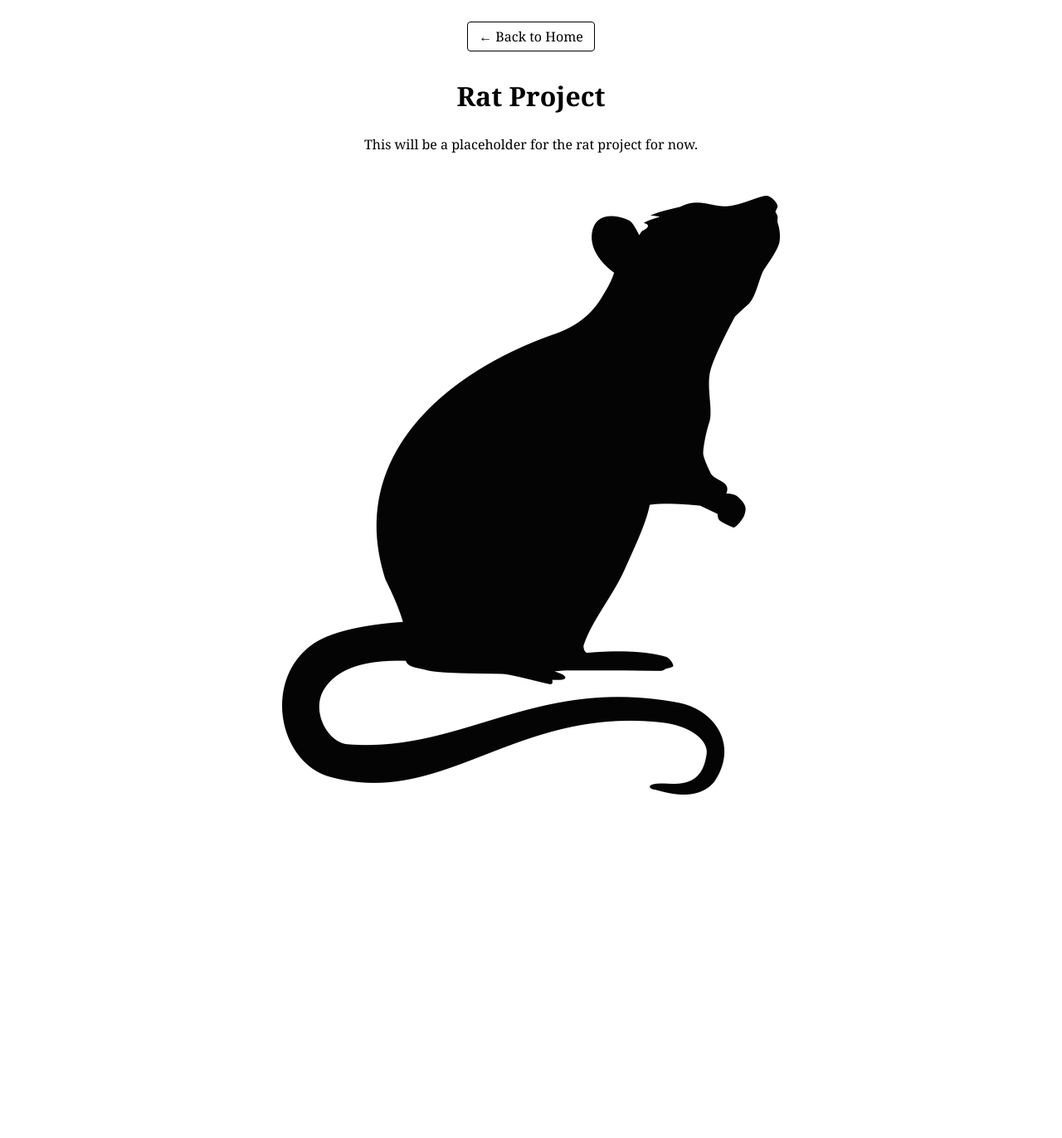
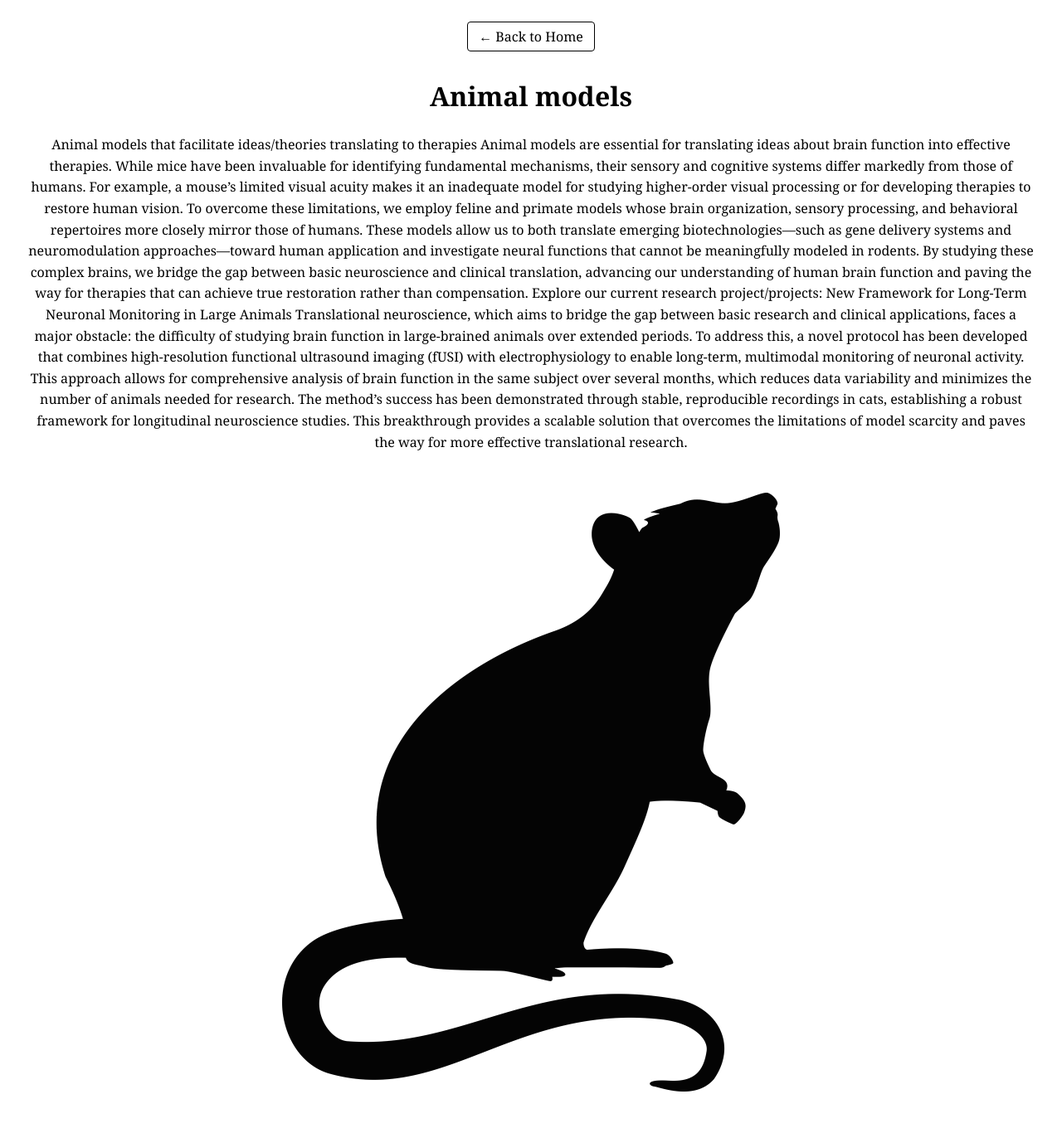
Before and after one commit to dzsano/rottenbillerdavid.github.io, a Jekyll site: the page built from rat.md, in a window 1280 px wide. Shown: the whole page at 83% size. Built offline with Jekyll 4.4.1, drawn with Linux system fonts in a browser that asks for light colours; before the commit the page ends 1013 px from its top, so only the background shows below that.

Commit message:
Update rat.md

```diff
--- a/rat.md
+++ b/rat.md
@@ -1,10 +1,16 @@
 ---
 layout: story
-title: Rat Project
+title: Animal models
 ---
 
 
 
-This will be a placeholder for the rat project for now.
+Animal models that facilitate ideas/theories translating to therapies
+Animal models are essential for translating ideas about brain function into effective therapies. While mice have been invaluable for identifying fundamental mechanisms, their sensory and cognitive systems differ markedly from those of humans. For example, a mouse’s limited visual acuity makes it an inadequate model for studying higher-order visual processing or for developing therapies to restore human vision.
+To overcome these limitations, we employ feline and primate models whose brain organization, sensory processing, and behavioral repertoires more closely mirror those of humans. These models allow us to both translate emerging biotechnologies—such as gene delivery systems and neuromodulation approaches—toward human application and investigate neural functions that cannot be meaningfully modeled in rodents.
+By studying these complex brains, we bridge the gap between basic neuroscience and clinical translation, advancing our understanding of human brain function and paving the way for therapies that can achieve true restoration rather than compensation.
+Explore our current research project/projects:
+New Framework for Long-Term Neuronal Monitoring in Large Animals
+Translational neuroscience, which aims to bridge the gap between basic research and clinical applications, faces a major obstacle: the difficulty of studying brain function in large-brained animals over extended periods. To address this, a novel protocol has been developed that combines high-resolution functional ultrasound imaging (fUSI) with electrophysiology to enable long-term, multimodal monitoring of neuronal activity. This approach allows for comprehensive analysis of brain function in the same subject over several months, which reduces data variability and minimizes the number of animals needed for research. The method's success has been demonstrated through stable, reproducible recordings in cats, establishing a robust framework for longitudinal neuroscience studies. This breakthrough provides a scalable solution that overcomes the limitations of model scarcity and paves the way for more effective translational research.
 
 ![Rat Project Image Image](/assets/images/rat.png)
```
